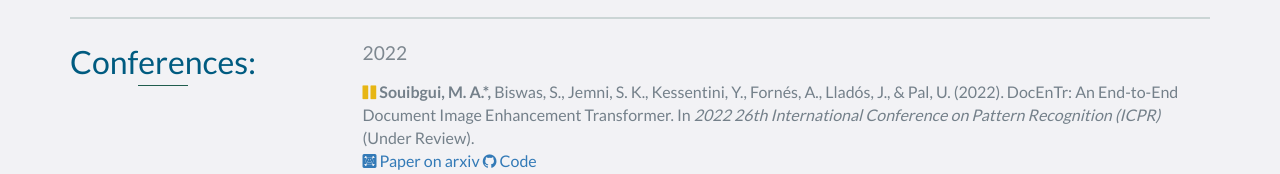
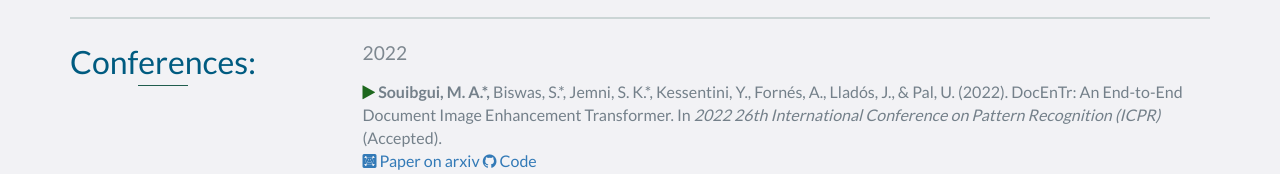
Before and after one commit to dali92002/dali92002.github.io, a website: page index.html in a window 1280 px wide. Shown: the part 3507-3681 px from the top of the page. Drawn offline with nearby package versions, Linux system fonts and the light colour scheme; files whose address does not match are found by name.

Commit message:
Update index.html

```diff
--- a/index.html
+++ b/index.html
@@ -286,7 +286,7 @@
                         2022
                     </h4>
                     <p>
-                        <i class="fa fa-pause" style="color:rgb(231, 182, 20)"></i> <b>Souibgui, M. A.*,</b> Biswas, S., Jemni, S. K., Kessentini, Y., Fornés, A., Lladós, J., & Pal, U. (2022). DocEnTr: An End-to-End Document Image Enhancement Transformer. In <i>2022 26th International Conference on Pattern Recognition (ICPR)</i> (Under Review).
+                        <i class="fa fa-play" style="color:rgb(30, 104, 30)"></i> <b>Souibgui, M. A.*,</b> Biswas, S.*, Jemni, S. K.*, Kessentini, Y., Fornés, A., Lladós, J., & Pal, U. (2022). DocEnTr: An End-to-End Document Image Enhancement Transformer. In <i>2022 26th International Conference on Pattern Recognition (ICPR)</i> (Accepted).
                         <br>
                         <a href="https://arxiv.org/abs/2201.10252" target="_blank"><i class="ai ai-arxiv-square "></i> Paper on arxiv</a>  <a href="https://github.com/dali92002/DocEnTR" target="_blank"><i class="fa fa-github "></i> Code</a>
 
```
